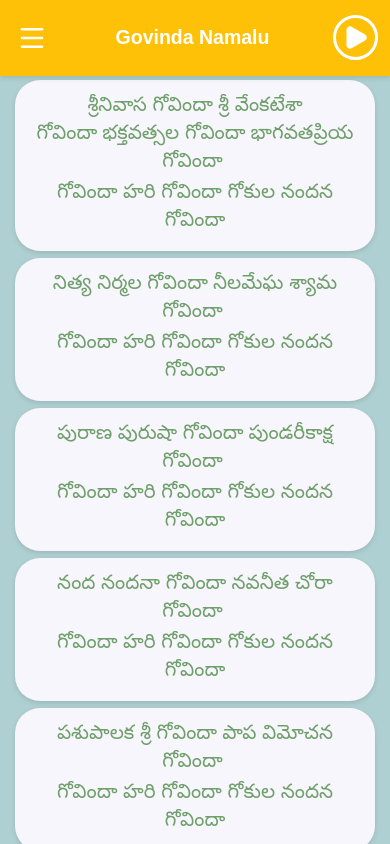
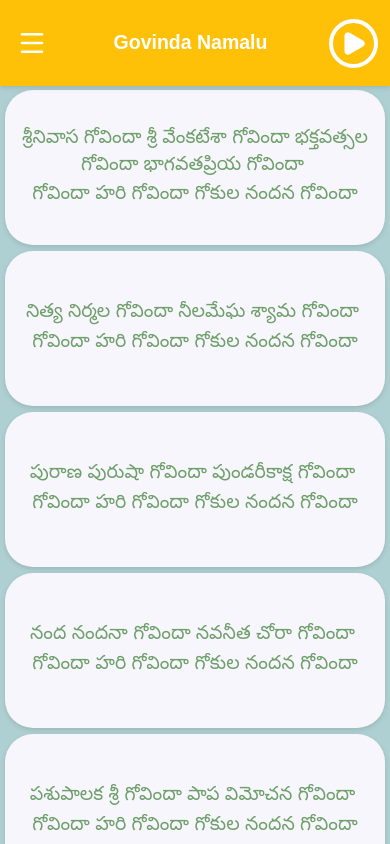
Before and after one commit to karampudijanardhan/Govindha-Namalu, a React (Vite) app: page / in a window 390 px wide. Shown: the top 844 px of the page. Built offline with nearby package versions, Linux system fonts and the light colour scheme.

Commit message:
Update lyrics layout and fix Annamacharya songs

```diff
--- a/src/index.css
+++ b/src/index.css
@@ -35,13 +35,14 @@ body {
 
 .govinda-app {
   min-height: 100vh;
+  min-height: 100dvh;
   width: 100%;
   background: #afd0d2;
   padding-bottom: env(safe-area-inset-bottom, 0px);
 }
 
 /* =========================================
-   TOP STATUS BAR
+   STATUS BAR
 ========================================= */
 
 .status-bar {
@@ -72,14 +73,14 @@ body {
 ========================================= */
 
 .app-header {
-  height: clamp(58px, 9dvh, 76px);
-  min-height: 58px;
+  height: 86px;
+  min-height: 86px;
   width: 100%;
   display: flex;
   align-items: center;
   justify-content: space-between;
-  gap: clamp(5px, 1.5vw, 14px);
-  padding: 0 clamp(8px, 3vw, 24px);
+  gap: 12px;
+  padding: 0 22px;
   background: #ffc107;
   color: #fff;
   box-shadow: 0 2px 5px rgba(0, 0, 0, 0.12);
@@ -94,11 +95,8 @@ body {
   margin: 0;
   text-align: center;
   font-family: Arial, sans-serif;
-  font-size: clamp(16px, 2.5vw, 26px);
+  font-size: clamp(21px, 4vw, 30px);
   font-weight: 600;
-  line-height: 1.2;
-  overflow: hidden;
-  text-overflow: ellipsis;
   white-space: nowrap;
 }
 
@@ -121,14 +119,14 @@ body {
 }
 
 .menu-button svg {
-  width: clamp(23px, 3vw, 30px);
-  height: clamp(23px, 3vw, 30px);
+  width: 32px;
+  height: 32px;
 }
 
 .circle-control {
-  width: clamp(38px, 6vw, 48px);
-  height: clamp(38px, 6vw, 48px);
-  border: 3px solid #fff;
+  width: 50px;
+  height: 50px;
+  border: 4px solid #fff;
   -webkit-border-radius: 50%;
   -moz-border-radius: 50%;
   -ms-border-radius: 50%;
@@ -175,8 +173,10 @@ body {
 .lyrics-list {
   display: flex;
   flex-direction: column;
-  gap: 7px;
-  padding: 4px 3px 15px;
+  align-items: center;
+  gap: 6px;
+  width: 100%;
+  padding: 4px 3px 12px;
 }
 
 /* =========================================
@@ -184,18 +184,17 @@ body {
 ========================================= */
 
 .lyrics-card {
-  width: 96%;
+  width: 99%;
   max-width: 900px;
-  min-height: 0;
+  min-height: 155px;
   height: auto;
-  margin-left: auto;
-  margin-right: auto;
-  padding: 15px 14px;
-  -webkit-border-radius: 26px;
-  -moz-border-radius: 26px;
-  -ms-border-radius: 26px;
-  -o-border-radius: 26px;
-  border-radius: 26px;
+  margin: 0 auto;
+  padding: 17px 14px;
+  -webkit-border-radius: 28px;
+  -moz-border-radius: 28px;
+  -ms-border-radius: 28px;
+  -o-border-radius: 28px;
+  border-radius: 28px;
   background: #f7f6fc;
   box-shadow: 0 2px 5px rgba(0, 0, 0, 0.12);
   display: flex;
@@ -203,7 +202,6 @@ body {
   justify-content: center;
   align-items: center;
   text-align: center;
-  box-sizing: border-box;
 }
 
 /* =========================================
@@ -215,11 +213,12 @@ body {
   width: 100%;
   color: #6f9f6b;
   font-family: "Noto Sans Telugu", sans-serif;
-  font-size: 20px;
+  font-size: 19px !important;
   font-weight: 500;
   line-height: 1.4;
   text-align: center;
   overflow-wrap: break-word;
+  white-space: normal;
 }
 
 .names-lines {
@@ -231,16 +230,12 @@ body {
   display: inline;
 }
 
-/* Chorus */
-
 .chorus-line {
   margin-top: 3px;
   padding: 0;
 }
 
-/* =========================================
-   INDIVIDUAL GOVINDA NAMALU
-========================================= */
+/* Individual Govinda Namalu */
 
 .namalu-item {
   display: inline;
@@ -326,7 +321,8 @@ body {
 
 /* =========================================
    ANDROID NAVIGATION
-   Use the real Android system navigation bar.
+   Hide custom navigation because Android
+   already displays its system navigation.
 ========================================= */
 
 .android-navigation,
@@ -414,12 +410,10 @@ body {
 }
 
 .drawer-item:active {
-  background: #eeeeee;
+  background: #eee;
 }
 
-/* =========================================
-   DRAWER ANIMATION
-========================================= */
+/* Drawer animation */
 
 @keyframes drawerSlide {
   from {
@@ -445,6 +439,8 @@ body {
 
 @media (max-width: 600px) {
   .app-header {
+    height: 86px;
+    min-height: 86px;
     padding: 0 12px;
     gap: 8px;
   }
@@ -459,35 +455,31 @@ body {
   }
 
   .circle-control {
-    width: 45px;
-    height: 45px;
-    border-width: 3px;
+    width: 49px;
+    height: 49px;
+    border-width: 4px;
   }
 
   .lyrics-list {
-    gap: 7px;
+    gap: 6px;
     padding: 4px 3px 12px;
   }
 
   .lyrics-card {
-    width: 94%;
-    min-height: 0;
-    padding: 14px 12px;
-    -webkit-border-radius: 25px;
-    -moz-border-radius: 25px;
-    -ms-border-radius: 25px;
-    -o-border-radius: 25px;
-    border-radius: 25px;
+    width: 99%;
+    min-height: 155px;
+    padding: 17px 14px;
+    -webkit-border-radius: 28px;
+    -moz-border-radius: 28px;
+    -ms-border-radius: 28px;
+    -o-border-radius: 28px;
+    border-radius: 28px;
   }
 
   .names-lines,
   .chorus-line {
-    font-size: 20px;
+    font-size: 19px !important;
     line-height: 1.4;
-  }
-
-  .chorus-line {
-    margin-top: 3px;
   }
 
   .navigation-drawer {
@@ -524,7 +516,7 @@ body {
   }
 
   .app-header h1 {
-    font-size: 16px;
+    font-size: 15px;
   }
 
   .menu-button svg {
@@ -538,31 +530,32 @@ body {
     border-width: 2px;
   }
 
+  .status-bar {
+    height: 38px;
+    padding: 0 8px;
+  }
+
   .lyrics-card {
-    width: 92%;
-    padding: 12px 10px;
-    -webkit-border-radius: 23px;
-    -moz-border-radius: 23px;
-    -ms-border-radius: 23px;
-    -o-border-radius: 23px;
-    border-radius: 23px;
+    width: 98%;
+    min-height: 145px;
+    padding: 15px 11px;
+    -webkit-border-radius: 24px;
+    -moz-border-radius: 24px;
+    -ms-border-radius: 24px;
+    -o-border-radius: 24px;
+    border-radius: 24px;
   }
 
   .names-lines,
   .chorus-line {
-    font-size: 19px;
+    font-size: 19px !important;
     line-height: 1.4;
   }
 
   .drawer-item {
     gap: 30px;
     padding: 0 20px;
-    font-size: 19px;
-  }
-
-  .status-bar {
-    height: 38px;
-    padding: 0 8px;
+    font-size: 20px;
   }
 }
 
@@ -579,16 +572,18 @@ body {
   .app-header h1 {
     font-size: clamp(22px, 2.2vw, 30px);
   }
+
+  .lyrics-card {
+    width: 96%;
+  }
 }
 
 /* =========================================
-   VERY SHORT SCREENS
+   SAFE AREA SUPPORT
 ========================================= */
 
-@media (max-height: 600px) {
-  ..names-lines,
-.chorus-line {
-  font-size: 19px;
-  line-height: 1.4;
+@supports (padding: env(safe-area-inset-bottom)) {
+  .govinda-app {
+    padding-bottom: env(safe-area-inset-bottom);
+  }
 }
-}
```
